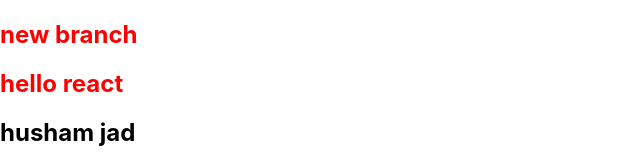
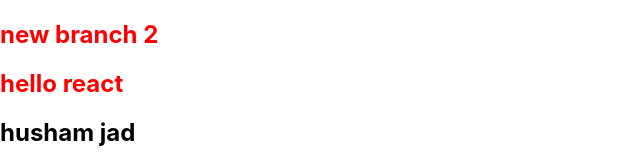
Before and after one commit to HushamGad/my-app, a React (Create React App) app: page / in a window 1280 px wide. Shown: the top 160 px of the page, without its empty margins (0-640 px from the left). Built offline with nearby package versions, Linux system fonts and the light colour scheme.

Commit message:
second branch

```diff
--- a/src/App.js
+++ b/src/App.js
@@ -3,7 +3,7 @@
 function App() {
   return (
     <section>
-      <h1 className="title">new branch</h1>
+      <h1 className="title">new branch 2</h1>
       <h1 className="title">hello react </h1>
       <h1>husham jad </h1>
     </section>
```
